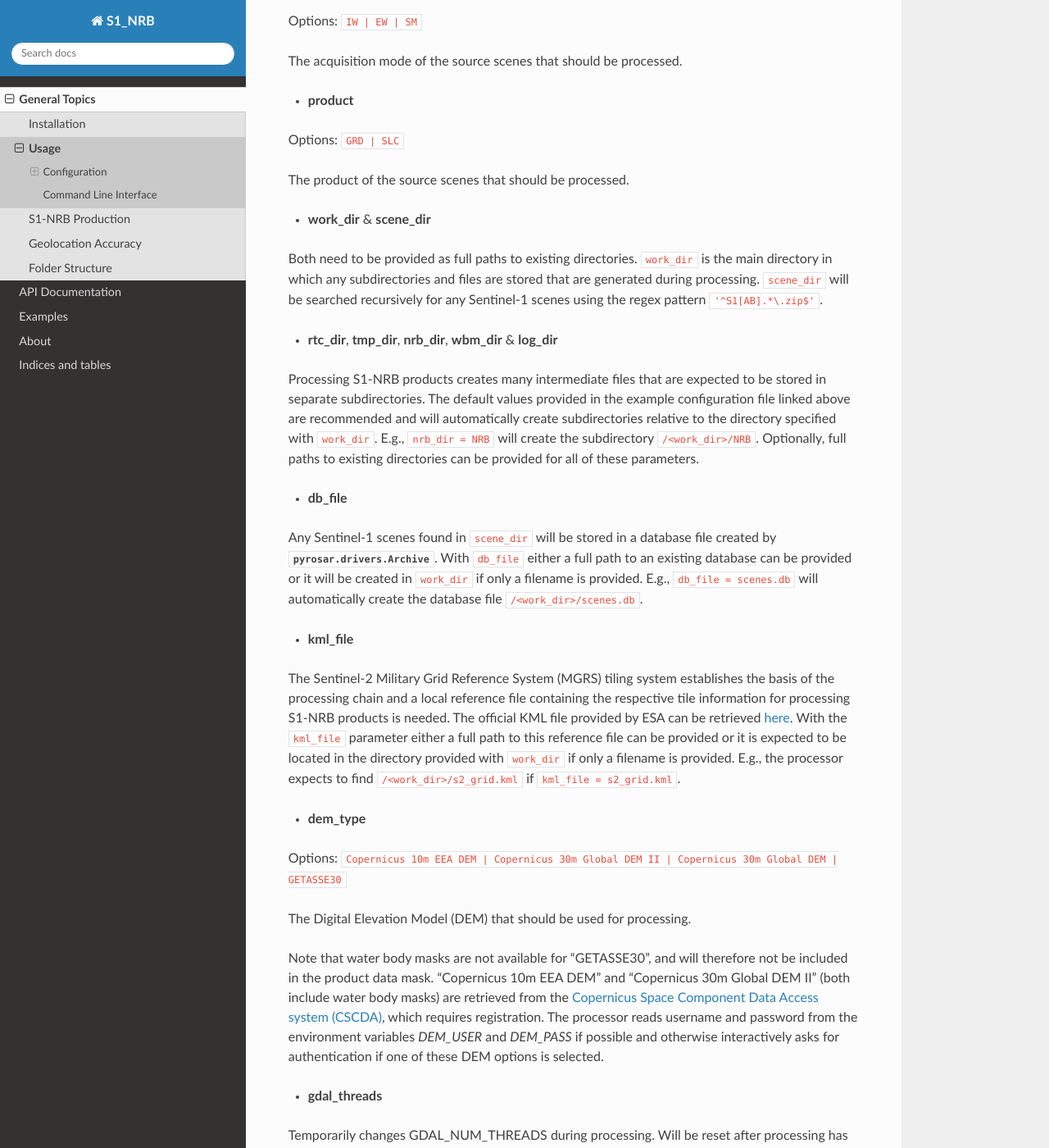
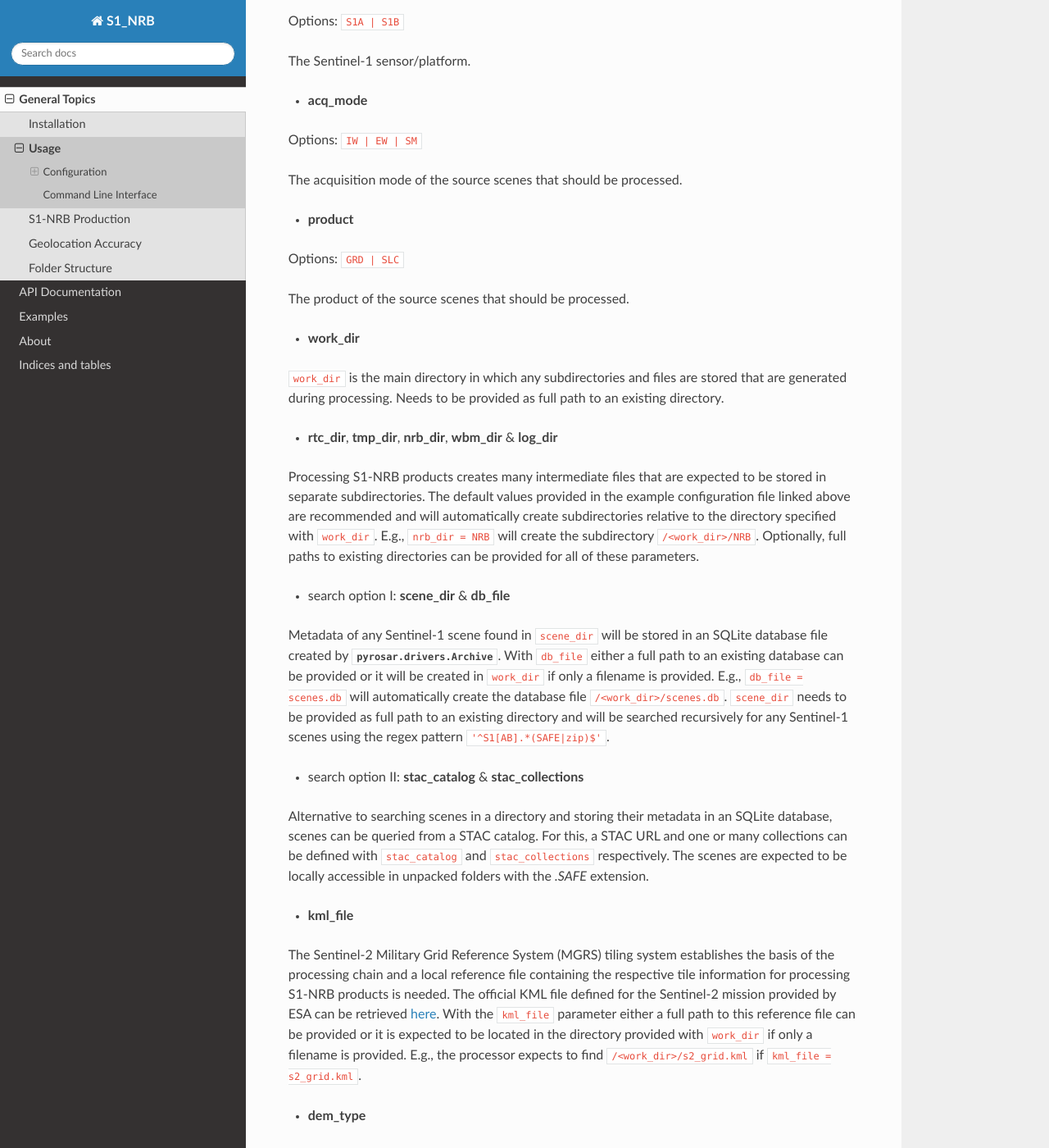
Before and after one commit to SAR-ARD/s1ard, a Sphinx documentation site: the page built from docs/general/usage.rst, in a window 1280 px wide and 1400 px high, scrolled down 1026 px. Shown: the whole window at 82% size. Built offline with Sphinx 7.4.7 and the Read the Docs theme 2.0.0, drawn with Linux system fonts in a browser that asks for light colours.

Commit message:
documentation update

```diff
--- a/docs/general/S1_NRB.rst
+++ b/docs/general/S1_NRB.rst
@@ -20,7 +20,7 @@ The function :func:`S1_NRB.tile_extraction.aoi_from_tile` can be used to extract
 Scene Management
 ----------------
 
-The S1 images are managed in a local SQLite database to select scenes for processing (see pyroSAR's section on `Database Handling`_).
+The S1 images are managed in a local SQLite database to select scenes for processing (see pyroSAR's section on `Database Handling`_) or are directly queried from a STAC catalog (see :class:`S1_NRB.archive.STACArchive`).
 
 After loading an MGRS tile as an :class:`spatialist.vector.Vector` object and selecting all relevant overlapping scenes
 from the database, processing can commence.
--- a/docs/general/usage.rst
+++ b/docs/general/usage.rst
@@ -34,6 +34,12 @@ If neither is defined, all tiles overlapping with the scene search result are pr
 The time period to create S1-NRB products for.
 Allowed are all string representations that can be parsed by :meth:`dateutil.parser.parse`.
 
+- **sensor**
+
+Options: ``S1A | S1B``
+
+The Sentinel-1 sensor/platform.
+
 - **acq_mode**
 
 Options: ``IW | EW | SM``
@@ -46,11 +52,10 @@ Options: ``GRD | SLC``
 
 The product of the source scenes that should be processed.
 
-- **work_dir** & **scene_dir**
+- **work_dir**
 
-Both need to be provided as full paths to existing directories. ``work_dir`` is the main directory in which any
-subdirectories and files are stored that are generated during processing. ``scene_dir`` will be searched recursively for
-any Sentinel-1 scenes using the regex pattern ``'^S1[AB].*\.zip$'``.
+``work_dir`` is the main directory in which any subdirectories and files are stored that are generated during processing.
+Needs to be provided as full path to an existing directory.
 
 - **rtc_dir**, **tmp_dir**, **nrb_dir**, **wbm_dir** & **log_dir**
 
@@ -59,17 +64,24 @@ default values provided in the example configuration file linked above are recom
 subdirectories relative to the directory specified with ``work_dir``. E.g., ``nrb_dir = NRB`` will create the subdirectory
 ``/<work_dir>/NRB``. Optionally, full paths to existing directories can be provided for all of these parameters.
 
-- **db_file**
+- search option I: **scene_dir** & **db_file**
 
-Any Sentinel-1 scenes found in ``scene_dir`` will be stored in a database file created by :class:`pyrosar.drivers.Archive`.
+Metadata of any Sentinel-1 scene found in ``scene_dir`` will be stored in an SQLite database file created by :class:`pyrosar.drivers.Archive`.
 With ``db_file`` either a full path to an existing database can be provided or it will be created in ``work_dir`` if only
 a filename is provided. E.g., ``db_file = scenes.db`` will automatically create the database file ``/<work_dir>/scenes.db``.
+``scene_dir`` needs to be provided as full path to an existing directory and will be searched recursively for any Sentinel-1 scenes using the regex pattern ``'^S1[AB].*(SAFE|zip)$'``.
+
+- search option II: **stac_catalog** & **stac_collections**
+
+Alternative to searching scenes in a directory and storing their metadata in an SQLite database, scenes can be queried from a STAC catalog.
+For this, a STAC URL and one or many collections can be defined with ``stac_catalog`` and ``stac_collections`` respectively.
+The scenes are expected to be locally accessible in unpacked folders with the `.SAFE` extension.
 
 - **kml_file**
 
 The Sentinel-2 Military Grid Reference System (MGRS) tiling system establishes the basis of the processing chain and a
 local reference file containing the respective tile information for processing S1-NRB products is needed. The official
-KML file provided by ESA can be retrieved `here <https://sentinel.esa.int/documents/247904/1955685/S2A_OPER_GIP_TILPAR_MPC__20151209T095117_V20150622T000000_21000101T000000_B00.kml>`_.
+KML file defined for the Sentinel-2 mission provided by ESA can be retrieved `here <https://sentinel.esa.int/documents/247904/1955685/S2A_OPER_GIP_TILPAR_MPC__20151209T095117_V20150622T000000_21000101T000000_B00.kml>`_.
 With the ``kml_file`` parameter either a full path to this reference file can be provided or it is expected to be located
 in the directory provided with ``work_dir`` if only a filename is provided. E.g., the processor expects to find
 ``/<work_dir>/s2_grid.kml`` if ``kml_file = s2_grid.kml``.
```
Also changed, not shown: other parts of docs/general/S1_NRB.rst (+1 -1 lines), other parts of docs/general/usage.rst (+1 -1 lines).
